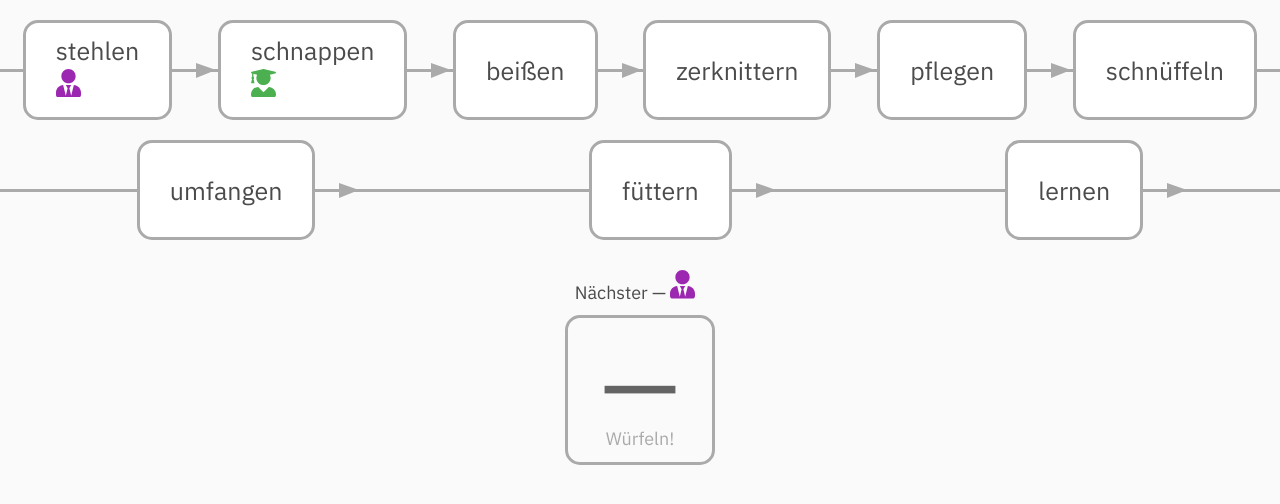
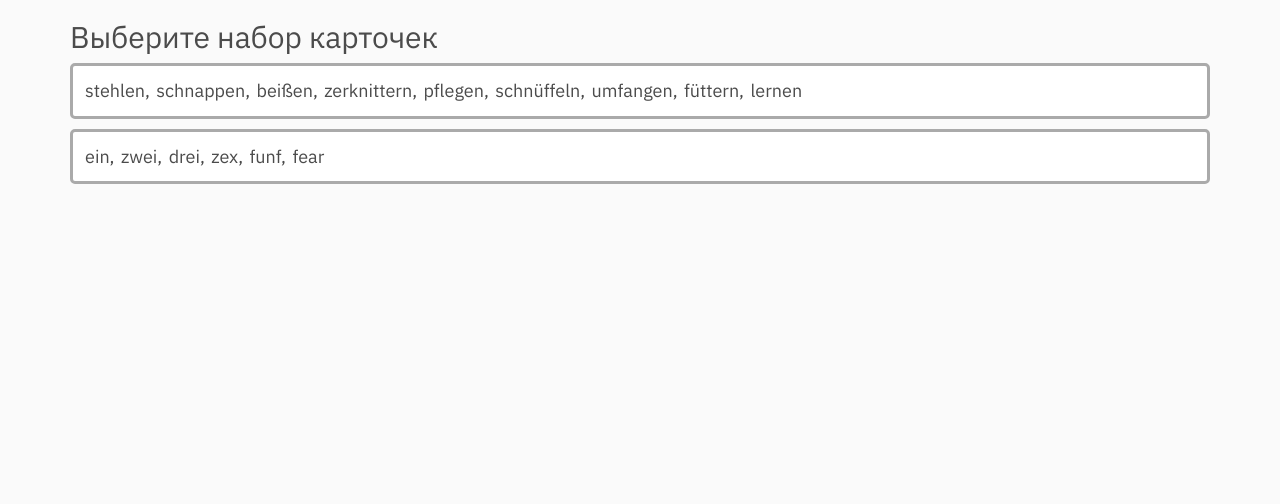
Before and after one commit to alex-mos/mospan_pro_frontend, a Vue app: page /projects/zaubern in a window 1280 px wide. Shown: the top 504 px of the page. Built offline with nearby package versions, Linux system fonts and the light colour scheme; no server answers; a web font is replaced by a local one; what vue-toasted would draw is missing.

Commit message:
zaubern initial page

```diff
--- a/src/components/Navigation.vue
+++ b/src/components/Navigation.vue
@@ -22,12 +22,12 @@
             Раздача книг
           </router-link>
         </li>
-        <li>
+        <!--<li>
           <router-link
             :to="{ name: 'projects' }">
             Проекты
           </router-link>
-        </li>
+        </li>-->
       </ul>
     </div>
   </nav>
--- a/src/components/projects/zaubern/Cell.vue
+++ b/src/components/projects/zaubern/Cell.vue
@@ -79,7 +79,7 @@ export default {
     border-top 7px solid transparent
 
   .word
-    transition transform 200ms linear 1s
+    transition transform 200ms linear .5s
 
   .players
     position relative
@@ -90,12 +90,12 @@ export default {
       transform translateY(-20px)
 
 .move-enter-active
-  animation coming 1s
-  animation-delay 1.5s
+  animation coming .5s
+  animation-delay 1s
   opacity 0
 
 .move-leave-active
-  animation going 1s
+  animation going .5s
   animation-delay 0
 
 @keyframes coming
--- a/src/components/projects/zaubern/Field.vue
+++ b/src/components/projects/zaubern/Field.vue
@@ -2,7 +2,7 @@
   <div class="wrapper">
 
     <cell
-      v-for="(word, index) in $store.state.words"
+      v-for="(word, index) in $store.getters.activeWordset"
       :key="index"
       :id="index">
       {{ word }}
--- a/src/pages/Cv.vue
+++ b/src/pages/Cv.vue
@@ -1,5 +1,4 @@
 <template>
-  <div>
   <div class="container">
     <div class="row">
       <div class="col-xs-12">
@@ -21,10 +20,12 @@
         <section>
           <h2>Технологии, которые я использую для коммерческой разработки</h2>
           <p>
-              В основном, я создаю и поддерживаю клиентские приложения на <strong>VueJS</strong>. Раньше работал с EmberJS и AngularJS.<br>
+            В основном, я создаю и поддерживаю клиентские приложения на <strong>VueJS</strong>. Раньше работал с EmberJS
+            и AngularJS.<br>
             Хотя я знаю HTML и CSS на высоком уровне и умею верстать семантично, довольно часто я использую
             библиотеки готовых компонентов. Обычно — <strong>Vuetify</strong> или Bootstrap.<br>
-              Как правило, взаимодействие с сервером происходит через <strong>REST</strong> или <strong>WebSocket</strong> API.<br>
+            Как правило, взаимодействие с сервером происходит через <strong>REST</strong> или <strong>WebSocket</strong>
+            API.<br>
             Почти с начала карьеры, я работаю на macOS в среде WebStorm.
           </p>
         </section>
@@ -292,7 +293,6 @@
       -->
     </div>
   </div>
-  </div>
 </template>
 
 <script>
--- a/src/pages/Projects.vue
+++ b/src/pages/Projects.vue
@@ -1,7 +1,7 @@
 <template>
   <section>
     <router-link
-    :to="{name: 'projects.zaubern'}">
+    :to="{name: 'projects.zaubern.setup'}">
       Zaubern
     </router-link>
     — Сетевая игра для уроков немецкого языка.
--- /dev/null
+++ b/src/pages/projects/ZaubernSetup.vue
@@ -0,0 +1,79 @@
+<template>
+  <div class="container">
+    <h2>Выберите набор карточек</h2>
+
+    <div class="word-sets">
+      <ul
+        v-for="(set, index) in wordSets"
+        :key="index"
+        :class="['word-set', {'active': index === $store.state.activeWordsetIndex}]"
+        @click="$store.dispatch('selectWordSet', index)">
+        <li
+          v-for="word in set"
+          :key="word">
+          <span>{{ word }}</span>&thinsp;
+        </li>
+      </ul>
+    </div>
+
+    <div
+      v-if="$store.state.activeWordsetIndex !== null"
+      class="link-wrapper">
+      Отправьте ссылку ученикам:
+
+      <div class="link">
+        http://localhost:8080/projects/zaubern/ZhN37ie4Gkg5J3
+      </div>
+
+      <router-link
+        :to="{name: 'projects.zaubern', params: { id: 'ZhN37ie4Gkg5J3' }}">
+        Начать игру
+      </router-link>
+    </div>
+  </div>
+</template>
+
+<script>
+export default {
+  name: 'ZaubernSetup',
+
+  computed: {
+    wordSets () {
+      return this.$store.state.wordSets
+    }
+  }
+}
+</script>
+
+<style lang="stylus" scoped>
+.word-sets
+  ul
+    display block
+    padding 12px
+    list-style none
+    background-color white
+    border 3px solid rgb(170, 170, 170)
+    margin-bottom 10px
+    cursor pointer
+    border-radius 5px
+
+    &.active
+      li
+        font-weight bold
+
+    li
+      display inline-block
+      font-size 18px
+
+      &:last-child
+        span
+          &:after
+            content none
+
+      span
+        &:after
+          content ', '
+
+.link-wrapper
+  font-size 18px
+</style>
--- a/src/router.js
+++ b/src/router.js
@@ -5,6 +5,7 @@ import Cv from './pages/Cv'
 import Books from './pages/Books'
 import Projects from './pages/Projects'
 import Zaubern from './pages/projects/Zaubern'
+import ZaubernSetup from './pages/projects/ZaubernSetup'
 import Error404 from './pages/404'
 
 Vue.use(Router)
@@ -34,8 +35,14 @@ export default new Router({
       name: 'projects',
       component: Projects
     },
-    {
+    { // страница выбора набора слов и генерации ссылки
       path: '/projects/zaubern',
+      name: 'projects.zaubern.setup',
+      meta: { layout: 'clean' },
+      component: ZaubernSetup
+    },
+    { // страница игры
+      path: '/projects/zaubern/:id',
       name: 'projects.zaubern',
       meta: { layout: 'clean' },
       component: Zaubern
--- a/src/store.js
+++ b/src/store.js
@@ -6,7 +6,8 @@ Vue.use(Vuex)
 export default new Vuex.Store({
   state: {
     /* ZAUBERN */
-    words: [
+    wordSets: [
+      [
         'stehlen',
         'schnappen',
         'beißen',
@@ -17,6 +18,17 @@ export default new Vuex.Store({
         'füttern',
         'lernen'
       ],
+      [
+        'ein',
+        'zwei',
+        'drei',
+        'zex',
+        'funf',
+        'fear'
+      ]
+    ],
+    // индекс выбранного набора слов
+    activeWordsetIndex: null,
     // Массив с позициями игроков на клетках.
     // Игрок с индексом 0 — преподаватель.
     playersPositions: [0, 1],
@@ -42,10 +54,18 @@ export default new Vuex.Store({
         }
       })
       return result
+    },
+    // Набор слов, используемых в текущей игре
+    activeWordset: state => {
+      return state.wordSets[state.activeWordsetIndex]
     }
   },
 
   mutations: {
+    SET_ACTIVE_WORDSET (state, index) {
+      state.activeWordsetIndex = index
+    },
+
     SET_PLAYER_POSITION (state, position) {
       let newPlayersPositions = state.playersPositions.slice()
       newPlayersPositions[state.activePlayer] = position
@@ -58,20 +78,21 @@ export default new Vuex.Store({
 
     SET_DICE_VALUE (state, value) {
       state.diceValue = value
-    },
-
-    // SET_ACTIVE_WORD (state) {
-    //   state.activeWord = state.words[state.playersPositions[state.activePlayer]]
-    // }
+    }
   },
 
   actions: {
+    // Выбрать набор слов для игры
+    selectWordSet ({ commit }, index) {
+      commit('SET_ACTIVE_WORDSET', index)
+    },
+
     // Подвинуть активного игрока на заданное количество шагов
-    movePlayer ({ commit, state }, steps) {
+    movePlayer ({ commit, state, getters }, steps) {
       let currentPosition = state.playersPositions[state.activePlayer]
       currentPosition += steps
-      if (currentPosition >= state.words.length) {
-        currentPosition -= state.words.length
+      if (currentPosition >= getters.activeWordset.length) {
+        currentPosition -= getters.activeWordset.length
       }
       commit('SET_PLAYER_POSITION', currentPosition)
     },
@@ -87,7 +108,6 @@ export default new Vuex.Store({
       let newDiceValue = Math.floor(Math.random() * (6 - 1 + 1)) + 1
       commit('SET_DICE_VALUE', newDiceValue)
       dispatch('movePlayer', state.diceValue)
-      // commit('SET_ACTIVE_WORD')
       dispatch('setNextActivePlayer')
     }
   }
```
Lines whose indentation alone changed are shown as unchanged.
